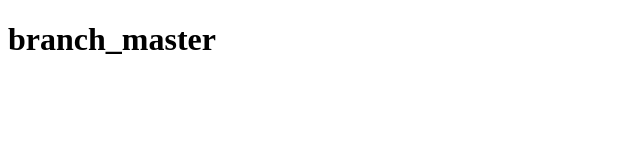
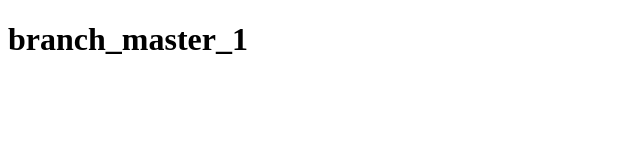
Before and after one commit to nokiaaikonmain/testgit, a plain HTML site: page index.html in a window 1280 px wide. Shown: the full height of the page, 0-640 px from the left. Drawn offline with Linux system fonts and the light colour scheme.

Commit message:
15052024_0101

```diff
--- a/index.html
+++ b/index.html
@@ -6,6 +6,6 @@
     <title>Document</title>
 </head>
 <body>
-    <h1>branch_master</h1>
+    <h1>branch_master_1</h1>
 </body>
 </html>
```
